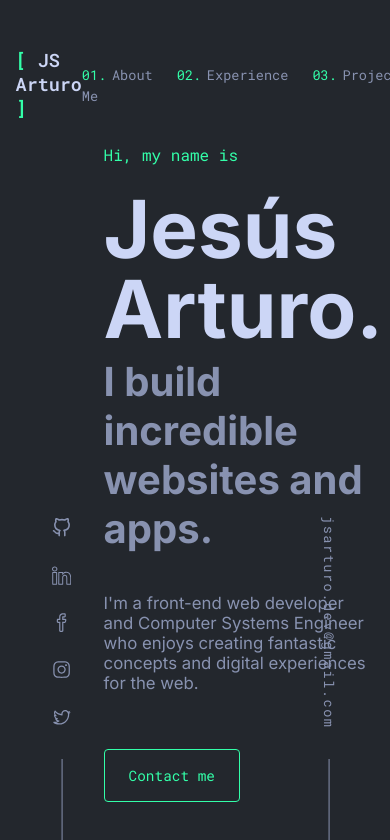
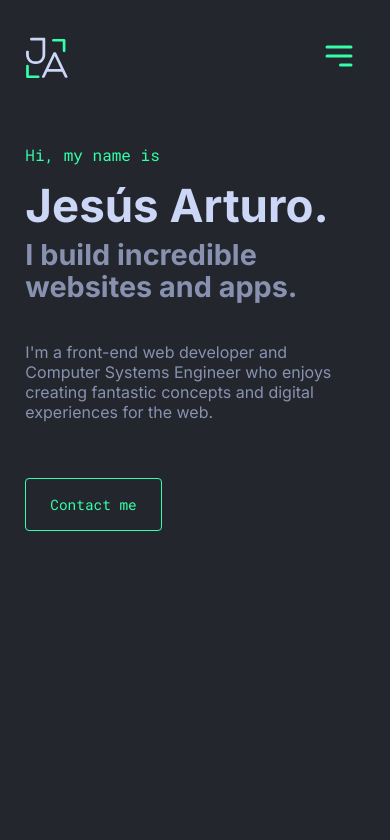
Before and after one commit to JessArthuro/personal-portfolio, a React (Vite) app: page / in a window 390 px wide. Shown: the top 840 px of the page. Built offline with nearby package versions, Linux system fonts and the light colour scheme.

Commit message:
Correcciones en el modo responsive de todas las secciones creadas hasta el momento

```diff
--- a/index.html
+++ b/index.html
@@ -2,9 +2,9 @@
 <html lang="en">
   <head>
     <meta charset="UTF-8" />
-    <link rel="icon" type="image/svg+xml" href="/vite.svg" />
+    <link rel="icon" type="image/svg+xml" href="/ja.svg" />
     <meta name="viewport" content="width=device-width, initial-scale=1.0" />
-    <title>JS Arturo</title>
+    <title>JS ARTURO</title>
   </head>
   <body>
     <section id="root"></section>
--- a/src/components/Header.jsx
+++ b/src/components/Header.jsx
@@ -1,13 +1,18 @@
 import { useEffect, useRef, useState } from "react";
 import { useTranslation } from "react-i18next";
 import { HiLanguage } from "react-icons/hi2";
+import { IoMdClose } from "react-icons/io";
+import { HiOutlineMenuAlt3 } from "react-icons/hi";
 import ArrowDown from "../assets/arrow-down.svg";
 import MxFlag from "../assets/mx-flag.svg";
 import UsFlag from "../assets/us-flag.svg";
+import logo from "../assets/logo.svg";
 import "../styles/header.scss";
 
 export const Header = () => {
   const [t, i18n] = useTranslation("global");
+
+  const [menu, setMenu] = useState(false);
 
   const [isOpen, setIsOpen] = useState(false);
   const btnRef = useRef();
@@ -27,12 +32,12 @@ export const Header = () => {
   return (
     <header className="header_section">
       <nav className="nav_content container">
-        <a href="#" className="logo">
-          <span>{`[`}</span> JS Arturo <span>{`]`}</span>
+        <a href="/">
+          <img src={logo} alt="" className="logo_img" />
         </a>
 
         <div className="nav">
-          <ol className="nav_list">
+          <ol className={`nav_list ${menu ? "open_menu" : ""}`}>
             <li className="nav_item">
               <a className="nav_link" href="#">
                 {t("header.about")}
@@ -54,9 +59,18 @@ export const Header = () => {
               </a>
             </li>
           </ol>
+          <button className="menu_btn" onClick={() => setMenu((prev) => !prev)}>
+            <HiOutlineMenuAlt3 />
+          </button>
+          <button
+            className={`close_menu ${menu ? "open_menu" : ""}`}
+            onClick={() => setMenu(false)}
+          >
+            <IoMdClose />
+          </button>
         </div>
 
-        <div className="languages">
+        <div className={`languages ${menu ? "open_menu" : ""}`}>
           <span className="languages_icon">
             <HiLanguage />
           </span>
--- a/src/index.css
+++ b/src/index.css
@@ -32,7 +32,7 @@ body {
 
 .container {
   max-width: 1200px;
-  width: 92%;
+  width: 87%;
   margin: 0 auto;
   /* border: 1px solid red; */
 }
--- a/src/styles/header.scss
+++ b/src/styles/header.scss
@@ -6,6 +6,7 @@
   top: 0;
   left: 0;
   z-index: 20;
+  // border: 1px solid;
 }
 
 .nav_content {
@@ -14,15 +15,8 @@
   align-items: center;
 }
 
-.logo {
-  font-size: 1.15rem;
-  color: var(--titles-color);
-  font-weight: 600;
-
-  span {
-    color: var(--green);
-    // box-shadow: 0px 5px 15px rgba(128, 0, 255, 0.3);
-  }
+.logo_img {
+  height: 3rem;
 }
 
 .nav_list {
@@ -69,6 +63,25 @@
     transform-origin: right;
     transition: transform .5s;
   }
+}
+
+.menu_btn {
+  background: none;
+  border: 0;
+  outline: 0;
+  color: var(--green);
+  font-size: 2.25rem;
+  padding: 0.5rem;
+  display: none;
+}
+
+.close_menu {
+  background: none;
+  border: 0;
+  outline: 0;
+  font-size: 2rem;
+  color: var(--green);
+  display: none;
 }
 
 
@@ -131,18 +144,96 @@
   }
 }
 
+@media (max-width: 890px) {
+  .nav_list {
+    position: fixed;
+    top: 0;
+    right: 0;
+    display: flex;
+    flex-direction: column;
+    align-items: center;
+    justify-content: center;
+    row-gap: 2.5rem;
+    padding-bottom: 6rem;
+    width: min(65vw, 400px);
+    height: 100vh;
+    background-color: var(--bg-body);
+    border-left: 1px solid rgba(136, 146, 176, 0.2);
+    transform: translateX(100vw);
+    transition: transform 0.4s ease-out;
 
-  // .cv_link {
-  //   border: 1px solid var(--purple);
-  //   color: var(--blue);
-  //   padding: 0.5rem 1rem;
-  //   font-size: 0.85rem;
-  //   border-radius: 0.5rem;
-  //   box-shadow: 0px 5px 15px rgba(128, 0, 255, 0.3);
-  //   transition: all 0.3s ease;
+    &.open_menu {
+      transform: translate(0);
+    }
+  }
 
-  //   &:hover {
-  //     background-color: var(--purple);
-  //     color: var(--white);
-  //   }
-  // }
+  .nav_link {
+    font-size: 1rem;
+    display: flex;
+    flex-direction: column;
+    align-items: center;
+  }
+
+  .languages {
+    position: fixed;
+    bottom: 3rem;
+    right: 0;
+    width: min(65vw, 400px);
+    justify-content: center;
+    font-size: 1.25rem;
+    transform: translateX(100vw);
+    transition: transform 0.4s ease-out;
+
+    &.open_menu {
+      transform: translate(0);
+    }
+
+    &_btn {
+      font-size: 1rem;
+
+      .arrow_icon {
+        height: 1.5rem;
+      }
+    }
+
+    &_list {
+      top: -2.85rem;
+      left: -5rem;
+      font-size: 1rem;
+      width: 8rem;
+
+      li {
+        img {
+          height: 1rem;
+        }
+      }
+    }
+  }
+
+  .menu_btn {
+    display: block;
+  }
+
+  .close_menu {
+    display: block;
+    position: fixed;
+    top: 1.25rem;
+    right: 1.25rem;
+    transform: translateY(-100vw);
+    transition: transform 0.4s ease-out;
+
+    &.open_menu {
+      transform: translate(0);
+    }
+  }
+}
+
+@media (max-width: 480px) {
+  .header_section {
+    padding: 1.75rem 0 1rem;
+  }
+
+  .logo_img {
+    height: 2.65rem;
+  }
+}
--- a/src/styles/hero.scss
+++ b/src/styles/hero.scss
@@ -5,7 +5,8 @@
   }
 
   &_data {
-    padding-left: 5.5rem;
+    padding-left: 5rem;
+    padding-right: 3rem;
     // border: 1px solid yellow;
     position: relative;
   }
@@ -18,18 +19,19 @@
   }
 
   &_name {
-    font-size: 5rem;
+    font-size: clamp(2.85rem, 8vw, 5rem);
     color: var(--titles-color);
-    line-height: 5rem;
+    line-height: 1.1;
     margin-bottom: 0.5rem;
     font-family: var(--font-inter);
     // border: 1px solid;
   }
 
   &_subtitle {
-    font-size: 2.5rem;
+    font-size: clamp(1.8rem, 4vw, 2.5rem);
     margin-bottom: 2.5rem;
     font-family: var(--font-inter);
+    line-height: 1.1;
     // border: 1px solid;
   }
 
@@ -107,13 +109,24 @@
   }
 }
 
-// .hero_title {
-//   font-size: 5rem;
-//   letter-spacing: -0.25rem;
-//   font-weight: 500;
-//   background-color: #37C5FF;
-//   color: red;
-//   background: linear-gradient(to right, #37C5FF, #986EF6);
-//   -webkit-background-clip: text;
-//   -webkit-text-fill-color: transparent;
-// }
+@media (max-width: 890px) {
+  .left_side,
+  .right_side {
+    display: none;
+  }
+
+  .hero_data {
+    padding-left: 0;
+    padding-right: 0;
+  }
+
+  .hero_title {
+    margin-bottom: 1rem;
+  }
+}
+
+@media (max-width: 480px) {
+  .hero_description {
+    font-size: 1rem;
+  }
+}
```
Also changed, not shown: public/ja.svg (added), src/assets/logo.svg (added).
